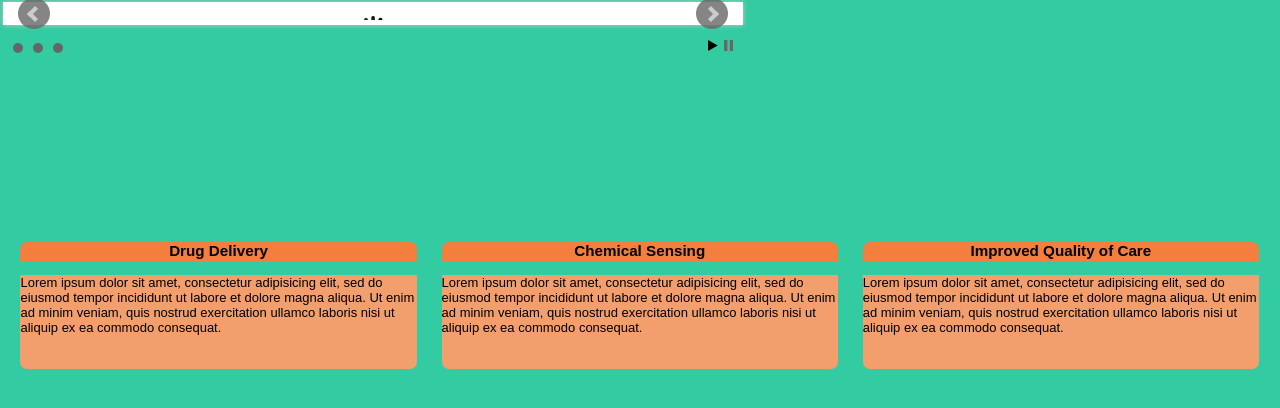
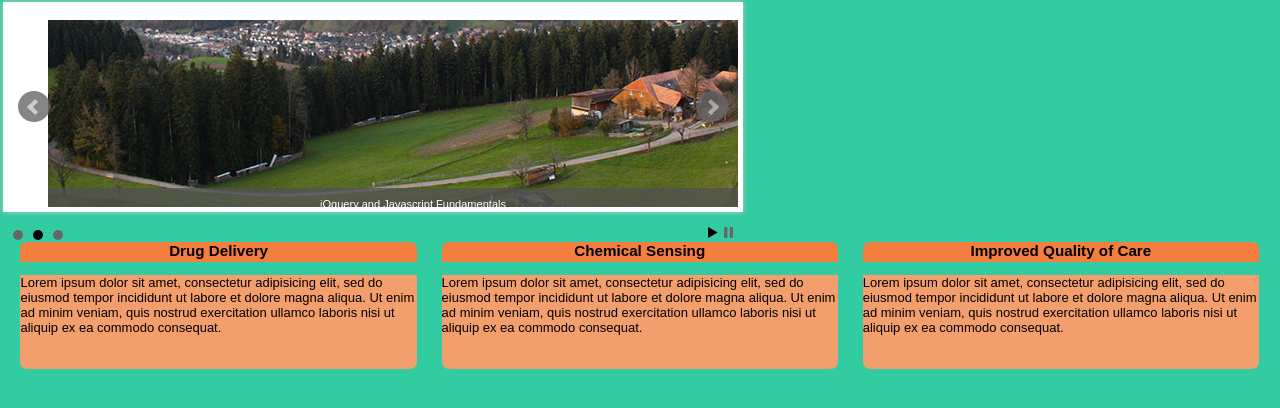
Before and after one commit to Cjdick/Unit4-Portfolio-Website, a plain HTML site: page index.html in a window 1280 px wide. Shown: the part 46-454 px from the top of the page. Drawn offline with nearby package versions, Linux system fonts and the light colour scheme.

Commit message:
Update index.html

```diff
--- a/index.html
+++ b/index.html
@@ -4,7 +4,7 @@
 	<meta charset="UTF-8">
 	<link type="text/css" rel="stylesheet" href="stylesheet.css"/>
 	<!-- jQuery library (served from Google) -->
-	<script src="http:ajax.googleapis.com/ajax/libs/jquery/1.8.2/jquery.min.js"></script>
+	<script src="http://ajax.googleapis.com/ajax/libs/jquery/1.8.2/jquery.min.js"></script>
 	<!-- bxSlider Javascript file -->
 	<script src="js/jquery.bxslider.min.js"></script>
 	<!-- bxSlider CSS file -->
```
